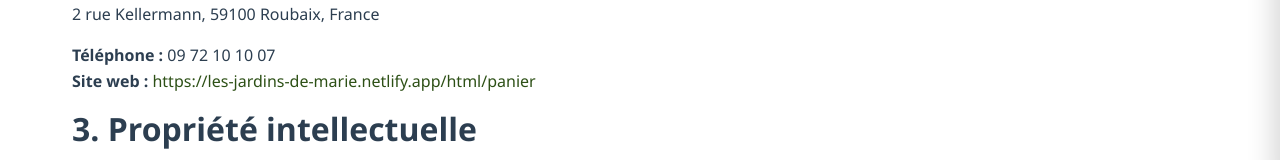
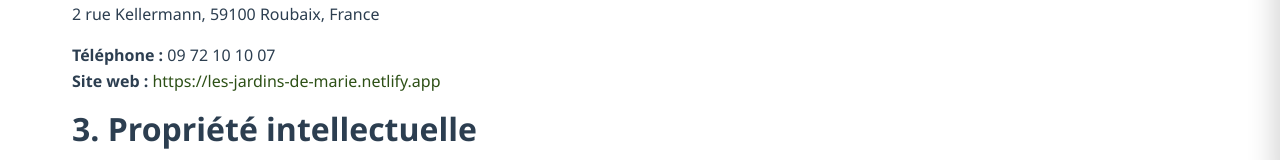
Before and after one commit to Kwakature/fil-rouge-EFFICOM, a plain HTML site: page html/mentions-legales.html in a window 1280 px wide. Shown: the part 616-776 px from the top of the page. Drawn offline with Linux system fonts and the light colour scheme.

Commit message:
modit lien sur mention legale

```diff
--- a/html/mentions-legales.html
+++ b/html/mentions-legales.html
@@ -39,7 +39,7 @@
                 <p><strong>netlify</strong><br>
                 2 rue Kellermann, 59100 Roubaix, France</p>
                 <p><strong>Téléphone :</strong> 09 72 10 10 07<br>
-                <strong>Site web :</strong> <a href="https://les-jardins-de-marie.netlify.app/html/panier" target="_blank" rel="noopener">https://les-jardins-de-marie.netlify.app/html/panier</a></p>
+                <strong>Site web :</strong> <a href="https://les-jardins-de-marie.netlify.app" target="_blank" rel="noopener">https://les-jardins-de-marie.netlify.app</a></p>
             </div>
         </section>
 
```
